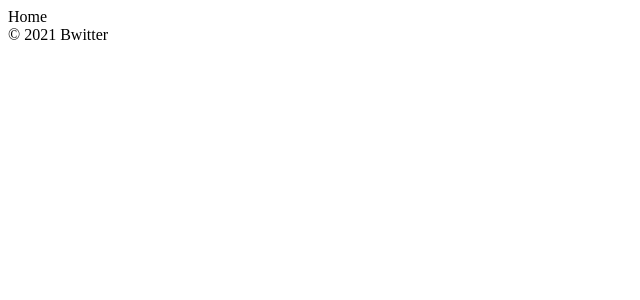
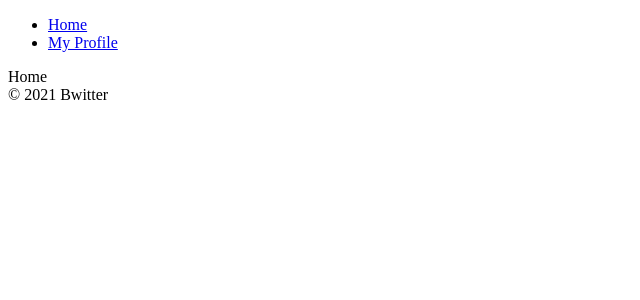
Before and after one commit to eedock92/twitterClone, a React (Create React App) app in the folder bwitter/: page /#/ in a window 1280 px wide. Shown: the top 300 px of the page, without its empty margins (0-640 px from the left). Built offline with nearby package versions, Linux system fonts and the light colour scheme; no server answers; sample sign-in values are in the browser's storage.

Commit message:
21.02.04

```diff
--- a/bwitter/src/components/App.js
+++ b/bwitter/src/components/App.js
@@ -1,13 +1,29 @@
-import React, { useState } from "react";
+import React, { useEffect, useState } from "react";
 import AppRouter from "components/Router";
 import { authService } from "fbase";
 
 function App() {
   console.log(authService.currentUser);
-  const [isLoggedIn, setIsLoggedIn] = useState(authService.currentUser);
+  const [init, setInit] = useState(false);
+  const [isLoggedIn, setIsLoggedIn] = useState(false);
+  useEffect(() => {
+    authService.onAuthStateChanged((user) => {
+      if(user){
+        setIsLoggedIn(true);
+      }else{
+        setIsLoggedIn(false);
+      }
+      setInit(true);
+    });
+
+
+  }, []);
+  setInterval(() => {
+
+  }, 2000);
   return (
   <>
-  <AppRouter isLoggedIn={isLoggedIn}/>
+  {init ? <AppRouter isLoggedIn={isLoggedIn}/> : "Initializing..."}
   <footer>&copy; {new Date().getFullYear()} Bwitter</footer>
   </>
   );
--- /dev/null
+++ b/bwitter/src/components/Navigation.js
@@ -0,0 +1,22 @@
+import React from "react";
+import {Link} from "react-router-dom"
+
+const Naviagation = () => (
+    <nav>
+        <ul>
+            <li>
+                <Link to="/">Home</Link>
+            </li>
+
+            <li>
+                <Link to="/profile">My Profile</Link>
+            </li>
+        </ul>
+    </nav>
+);
+<nav>
+
+
+</nav>
+
+export default Naviagation;
--- a/bwitter/src/components/Router.js
+++ b/bwitter/src/components/Router.js
@@ -1,23 +1,33 @@
 import React, { useState } from "react";
-import {HashRouter as Router, Route, Switch} from "react-router-dom";
+import {HashRouter as Router, Redirect, Route, Switch} from "react-router-dom";
 import Auth from "../routers/Auth";
 import Home from "../routers/Home";
+import Naviagation from "components/Navigation";
+import Profile from "routers/Profile";
 
 
 const AppRouter  = ({isLoggedIn}) => {
 return (
 <Router>
+    {isLoggedIn && <Naviagation />}
     <Switch>
         {isLoggedIn ? (
         <>
         <Route exact path="/">
             <Home />
         </Route>
+        <Route exact path="/profile">
+            <Profile />
+        </Route>
+        <Redirect from="*" to="/" />
         </>
         ) : (
+        <>
         <Route exact path="/">
             <Auth />
         </Route>
+        <Redirect from="*" to="/" />
+        </>
         )}
     </Switch>
 </Router>
--- a/bwitter/src/fbase.js
+++ b/bwitter/src/fbase.js
@@ -17,4 +17,6 @@ const firebaseConfig = {
 
 firebase.initializeApp(firebaseConfig);
 
+export const firebaseInstance = firebase;
+
 export const authService = firebase.auth();
--- a/bwitter/src/routers/Auth.js
+++ b/bwitter/src/routers/Auth.js
@@ -1,10 +1,11 @@
-import { authService } from "fbase";
+import { authService, firebaseInstance } from "fbase";
 import React , { useState }from "react";
 
 const Auth =  () => {
     const [email, setEmail] = useState("");
     const [password, setPassword] = useState("");
     const [newAccount, setNewAccount] = useState(true);
+    const [error, setError] = useState("");
     const onChange = (event) =>{
         const {
             target: {name, value},
@@ -30,10 +31,25 @@ const Auth =  () => {
 
             console.log(data);
         }catch(error){
-            console.log(error);
+            setError(error.message);
         }
+    };
+const toggleAccount = () => setNewAccount((prev) => !prev);
+const onSocialClick = (event) => {
+    const {
+        target: {name},
+    } = event;
+    let provider;
+    if(name === "google"){
+        provider = new firebaseInstance.auth.GoogleAuthProvider();
 
-    };
+    }else if(name ==="github"){
+        provider = new firebaseInstance.auth.GithubAuthProvider();
+
+    }
+    const data =  authService.signInWithPopup(provider);
+    console.log(data);
+};
 return(
 <div>
     <form onSubmit={onSubmit}>
@@ -53,10 +69,13 @@ return(
         onChange={onChange}
         />
         <input type="submit" value={newAccount ? "Create Account"  : "Log In"}/>
+        {error}
     </form>
+    <span onClick={toggleAccount}>
+        {newAccount ? "Sign In" : "Create Account" }</span>
     <div>
-        <button>Continue with Google</button>
-        <button>Continue with Github</button>
+        <button onClick = {onSocialClick} name = "google">Continue with Google</button>
+        <button onClick = {onSocialClick} name = "github">Continue with Github</button>
     </div>
 </div>
 );
--- a/bwitter/src/routers/Profile.js
+++ b/bwitter/src/routers/Profile.js
@@ -1,3 +1,12 @@
+import { authService } from "fbase";
 import React from "react";
 
-export default () => <span>Profile</span>;
+export default () => {
+
+    const onLogOutClick = () => authService.signOut();
+    return (
+        <>
+            <button onClick = {onLogOutClick}> Log Out </button>
+        </>
+    );
+};
```
Also changed, not shown: 1 other file (tests, documents, lock files or other folders).
